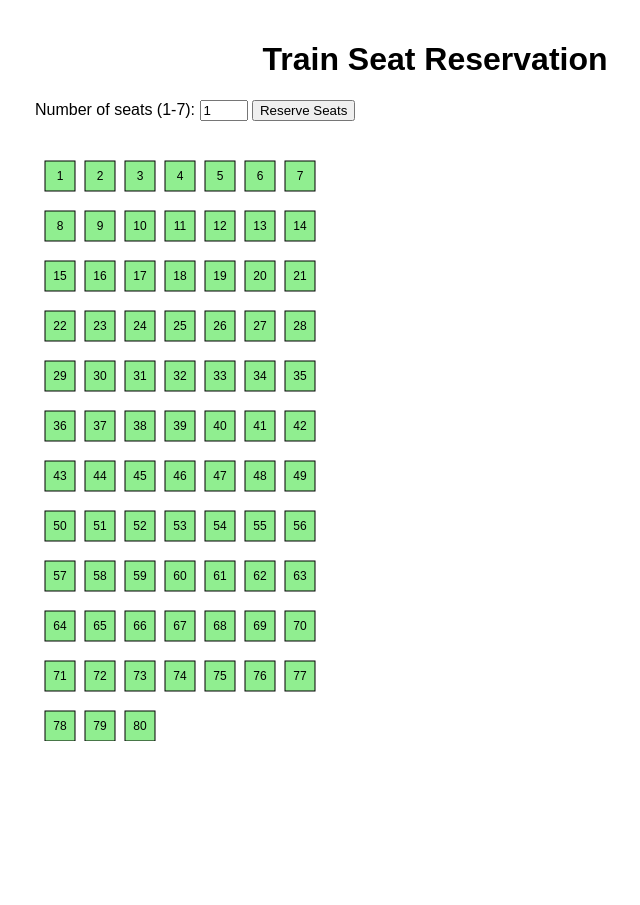
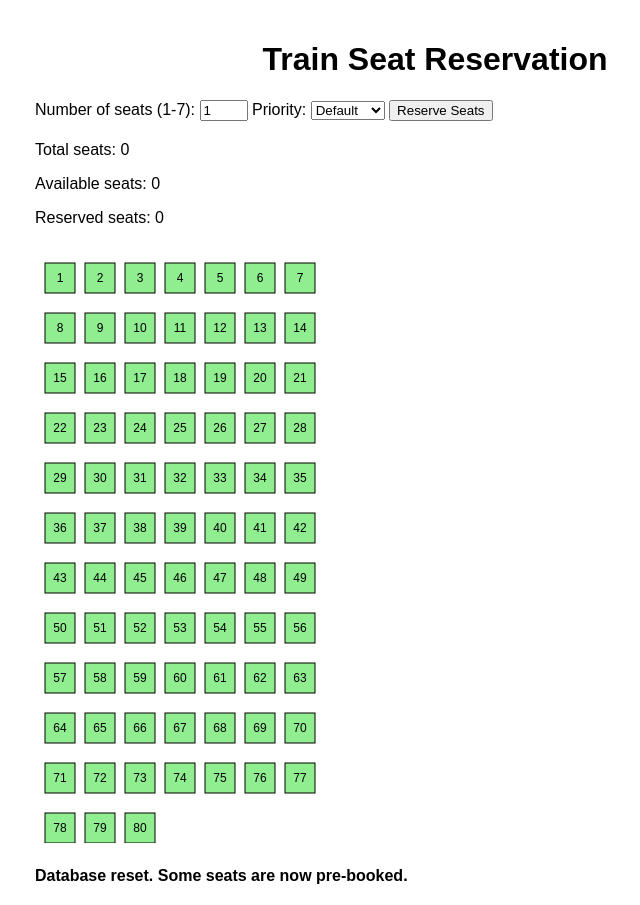
Before and after one commit to CryptoMaN-Rahul/unstop-problem-statement-submission, a Flask app: page / in a window 1280 px wide. Shown: the whole page, without its empty margins (205-845 px from the left). Before the commit the page ends 741 px from the top, so only its background shows below. Run offline with Flask 3, Linux system fonts and the light colour scheme; data that the repository does not hold is empty; some libraries are stand-ins or nearby versions.

Commit message:
Agent step completed: Refine the seat reservation logic to meet specific requirements

```diff
--- a/main.py
+++ b/main.py
@@ -1,9 +1,13 @@
 import os
+import traceback
 from flask import Flask, render_template, request, jsonify
 import psycopg2
 from psycopg2.extras import RealDictCursor
+import logging
+import random
 
 app = Flask(__name__)
+logging.basicConfig(level=logging.INFO)
 
 # Database connection
 def get_db_connection():
@@ -22,9 +26,21 @@
     cur = conn.cursor()
     with open('schema.sql', 'r') as f:
         cur.execute(f.read())
+
+    # Ensure all seats are not reserved
+    cur.execute('UPDATE seats SET is_reserved = FALSE;')
+
+    # Randomly pre-book 10-20% of seats
+    total_seats = 80
+    num_prebooked = random.randint(8, 16)  # 10-20% of 80 seats
+    prebooked_seats = random.sample(range(1, total_seats + 1), num_prebooked)
+    cur.execute('UPDATE seats SET is_reserved = TRUE WHERE seat_number = ANY(%s);', (prebooked_seats,))
+
     conn.commit()
     cur.close()
     conn.close()
+
+    app.logger.info(f"Pre-booked {num_prebooked} seats: {prebooked_seats}")
 
 # Initialize the database on startup
 with app.app_context():
@@ -32,7 +48,13 @@
 
 @app.route('/')
 def index():
+    init_db()
     return render_template('index.html')
+
+@app.route('/api/reset', methods=['POST'])
+def reset_database():
+    init_db()
+    return jsonify({'message': 'Database reset successfully'})
 
 @app.route('/api/seats', methods=['GET'])
 def get_seats():
@@ -44,42 +66,159 @@
     conn.close()
     return jsonify(seats)
 
+def find_best_seats(cur, num_seats, priority):
+    # Get all seats
+    cur.execute('SELECT COUNT(*) FROM seats;')
+    total_seats = cur.fetchone()['count']
+
+    # Get all available seats
+    cur.execute('SELECT seat_number, (seat_number - 1) / 7 AS row FROM seats WHERE is_reserved = FALSE ORDER BY seat_number;')
+    available_seats = cur.fetchall()
+
+    # Get reserved seats
+    cur.execute('SELECT seat_number FROM seats WHERE is_reserved = TRUE ORDER BY seat_number;')
+    reserved_seats = [row['seat_number'] for row in cur.fetchall()]
+
+    app.logger.info(f"Total seats: {total_seats}")
+    app.logger.info(f"Available seats: {len(available_seats)}")
+    app.logger.info(f"Reserved seats: {reserved_seats}")
+
+    # Group seats by row
+    seats_by_row = {}
+    for seat in available_seats:
+        row = seat['row']
+        if row not in seats_by_row:
+            seats_by_row[row] = []
+        seats_by_row[row].append(seat['seat_number'])
+
+    def find_consecutive_seats(row_seats, num_seats):
+        for i in range(len(row_seats) - num_seats + 1):
+            if all(row_seats[i+j] == row_seats[i]+j for j in range(num_seats)):
+                return row_seats[i:i+num_seats]
+        return None
+
+    def calculate_seat_distance(seat1, seat2):
+        row1, col1 = divmod(seat1 - 1, 7)
+        row2, col2 = divmod(seat2 - 1, 7)
+        return abs(row1 - row2) + abs(col1 - col2)
+
+    def find_nearby_seats(available_seats, num_seats):
+        available_seats.sort(key=lambda x: x['seat_number'])
+        best_seats = []
+        total_distance = float('inf')
+
+        for i in range(len(available_seats) - num_seats + 1):
+            seats = [seat['seat_number'] for seat in available_seats[i:i+num_seats]]
+            distance = sum(calculate_seat_distance(seats[j], seats[j+1]) for j in range(num_seats-1))
+            if distance < total_distance:
+                best_seats = seats
+                total_distance = distance
+
+        return best_seats
+
+    # Try to find seats based on priority
+    if priority == 'comfort':
+        # Implement comfort-based seat selection
+        window_seats = [s['seat_number'] for s in available_seats if s['seat_number'] % 7 in (1, 0)]
+        aisle_seats = [s['seat_number'] for s in available_seats if s['seat_number'] % 7 in (3, 5)]
+        middle_seats = [s['seat_number'] for s in available_seats if s['seat_number'] % 7 in (2, 4, 6)]
+
+        comfort_seats = window_seats + aisle_seats + middle_seats
+
+        # Try to keep seats in the same row when possible
+        for row, seats in seats_by_row.items():
+            consecutive_seats = find_consecutive_seats(seats, num_seats)
+            if consecutive_seats:
+                return sorted(consecutive_seats, key=lambda x: comfort_seats.index(x))
+
+        return comfort_seats[:num_seats]
+
+    elif priority == 'together' or priority == 'default':
+        # Try to find consecutive seats in a single row
+        for row, seats in seats_by_row.items():
+            consecutive_seats = find_consecutive_seats(seats, num_seats)
+            if consecutive_seats:
+                return consecutive_seats
+
+        # If not possible, find nearby seats
+        return find_nearby_seats(available_seats, num_seats)
+
+    # If no suitable seats found, return any available seats
+    return [seat['seat_number'] for seat in available_seats[:num_seats]]
+
 @app.route('/api/reserve', methods=['POST'])
 def reserve_seats():
-    data = request.json
-    num_seats = data['num_seats']
+    try:
+        data = request.json
+        num_seats = data['num_seats']
+        priority = data.get('priority', 'default')  # 'comfort', 'together', or 'default'
 
-    conn = get_db_connection()
-    cur = conn.cursor(cursor_factory=RealDictCursor)
+        app.logger.info(f"Reservation request: {num_seats} seats with {priority} priority")
 
+        if num_seats < 1 or num_seats > 7:
+            return jsonify({'error': 'Number of seats must be between 1 and 7'}), 400
+
+        conn = get_db_connection()
+        cur = conn.cursor(cursor_factory=RealDictCursor)
+
+        try:
+            # Start a transaction
+            cur.execute('BEGIN;')
+
+            # Check available seats
+            cur.execute('SELECT COUNT(*) FROM seats WHERE is_reserved = FALSE;')
+            available_seats_count = cur.fetchone()['count']
+
+            if available_seats_count < num_seats:
+                conn.rollback()
+                return jsonify({'error': f'Not enough seats available. Only {available_seats_count} seats left.'}), 400
+
+            best_seats = find_best_seats(cur, num_seats, priority)
+
+            if len(best_seats) < num_seats:
+                conn.rollback()
+                return jsonify({'error': f'Could not find {num_seats} seats matching the criteria. Try a different priority or fewer seats.'}), 400
+
+            # Reserve the seats
+            cur.execute('UPDATE seats SET is_reserved = TRUE WHERE seat_number = ANY(%s);', (best_seats,))
+
+            # Commit the transaction
+            conn.commit()
+
+            app.logger.info(f"Successfully reserved seats: {best_seats}")
+
+            return jsonify({'reserved_seats': best_seats})
+
+        except Exception as e:
+            conn.rollback()
+            app.logger.error(f"Database error: {str(e)}")
+            return jsonify({'error': 'A database error occurred. Please try again later.'}), 500
+
+        finally:
+            cur.close()
+            conn.close()
+
+    except KeyError as e:
+        return jsonify({'error': f'Missing required field: {str(e)}'}), 400
+    except ValueError as e:
+        return jsonify({'error': str(e)}), 400
+    except Exception as e:
+        app.logger.error(f"An unexpected error occurred: {str(e)}")
+        app.logger.error(traceback.format_exc())
+        return jsonify({'error': 'An unexpected error occurred. Please try again later.'}), 500
+
+@app.route('/api/test_db', methods=['GET'])
+def test_db_connection():
     try:
-        # Start a transaction
-        cur.execute('BEGIN;')
-
-        # Get available seats
-        cur.execute('SELECT seat_number FROM seats WHERE is_reserved = FALSE ORDER BY seat_number LIMIT %s FOR UPDATE;', (num_seats,))
-        available_seats = cur.fetchall()
-
-        if len(available_seats) < num_seats:
-            conn.rollback()
-            return jsonify({'error': 'Not enough seats available'}), 400
-
-        # Reserve the seats
-        seat_numbers = [seat['seat_number'] for seat in available_seats]
-        cur.execute('UPDATE seats SET is_reserved = TRUE WHERE seat_number = ANY(%s);', (seat_numbers,))
-
-        # Commit the transaction
-        conn.commit()
-
-        return jsonify({'reserved_seats': seat_numbers})
-
-    except Exception as e:
-        conn.rollback()
-        return jsonify({'error': str(e)}), 500
-
-    finally:
+        conn = get_db_connection()
+        cur = conn.cursor()
+        cur.execute('SELECT 1;')
+        result = cur.fetchone()
         cur.close()
         conn.close()
+        return jsonify({'status': 'success', 'message': 'Database connection successful'})
+    except Exception as e:
+        return jsonify({'status': 'error', 'message': str(e)}), 500
 
 if __name__ == '__main__':
     app.run(host='0.0.0.0', port=5000)
--- a/static/js/script.js
+++ b/static/js/script.js
@@ -1,8 +1,10 @@
 document.addEventListener('DOMContentLoaded', () => {
     const coachSvg = document.getElementById('coach-svg');
     const numSeatsInput = document.getElementById('num-seats');
+    const prioritySelect = document.getElementById('priority');
     const reserveBtn = document.getElementById('reserve-btn');
     const reservationResult = document.getElementById('reservation-result');
+    const reservationInfo = document.getElementById('reservation-info');
 
     const seatWidth = 30;
     const seatHeight = 30;
@@ -55,6 +57,13 @@
             .then(response => response.json())
             .then(data => {
                 seats = data;
+                const availableSeats = seats.filter(seat => !seat.is_reserved).length;
+                const reservedSeats = seats.filter(seat => seat.is_reserved).length;
+                reservationInfo.innerHTML = `
+                    <p>Total seats: ${seats.length}</p>
+                    <p>Available seats: ${availableSeats}</p>
+                    <p>Reserved seats: ${reservedSeats}</p>
+                `;
                 seats.forEach(seat => {
                     const seatElement = document.querySelector(`[data-seat-number="${seat.seat_number}"]`);
                     if (seatElement) {
@@ -66,6 +75,7 @@
 
     function reserveSeats() {
         const numSeats = parseInt(numSeatsInput.value);
+        const priority = prioritySelect.value;
         if (numSeats < 1 || numSeats > 7) {
             alert('Please enter a number between 1 and 7');
             return;
@@ -76,7 +86,7 @@
             headers: {
                 'Content-Type': 'application/json',
             },
-            body: JSON.stringify({ num_seats: numSeats }),
+            body: JSON.stringify({ num_seats: numSeats, priority: priority }),
         })
             .then(response => response.json())
             .then(data => {
@@ -89,8 +99,19 @@
             });
     }
 
+    function resetDatabase() {
+        fetch('/api/reset', { method: 'POST' })
+            .then(response => response.json())
+            .then(data => {
+                console.log(data.message);
+                updateSeats();
+                reservationResult.textContent = 'Database reset. Some seats are now pre-booked.';
+            })
+            .catch(error => console.error('Error resetting database:', error));
+    }
+
     createCoachLayout();
-    updateSeats();
+    resetDatabase();  // Call this function when the page loads
 
     reserveBtn.addEventListener('click', reserveSeats);
 });
--- a/templates/index.html
+++ b/templates/index.html
@@ -11,8 +11,15 @@
     <div id="reservation-form">
         <label for="num-seats">Number of seats (1-7):</label>
         <input type="number" id="num-seats" min="1" max="7" value="1">
+        <label for="priority">Priority:</label>
+        <select id="priority">
+            <option value="default">Default</option>
+            <option value="comfort">Comfort</option>
+            <option value="together">Together</option>
+        </select>
         <button id="reserve-btn">Reserve Seats</button>
     </div>
+    <div id="reservation-info"></div>
     <div id="coach-container">
         <svg id="coach-svg" viewBox="0 0 800 600"></svg>
     </div>
```
Also changed, not shown: schema.sql (+5 -2 lines).
